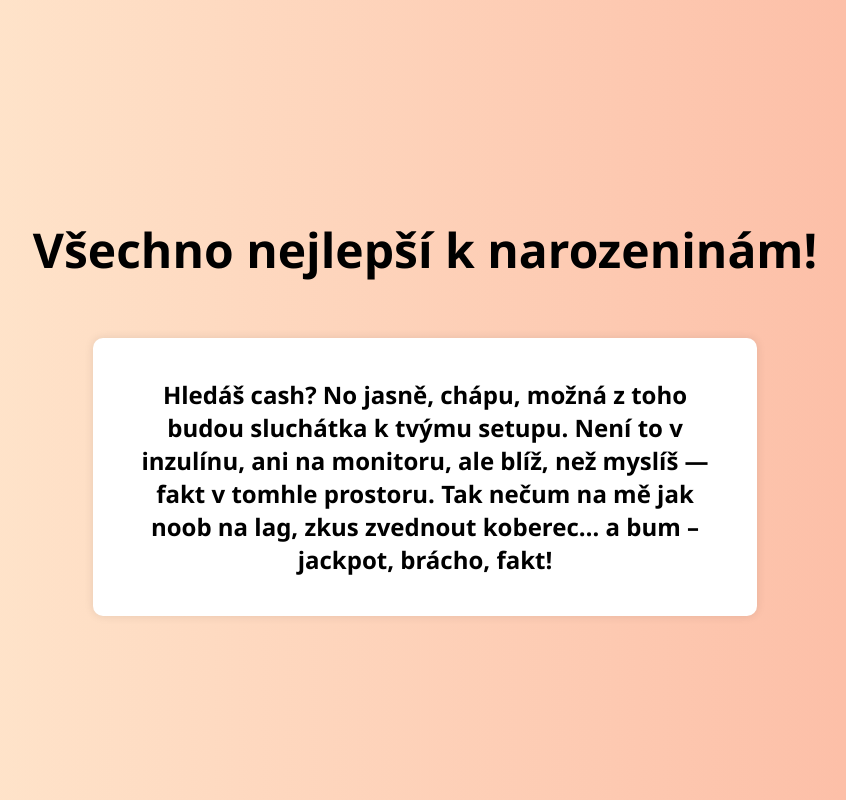
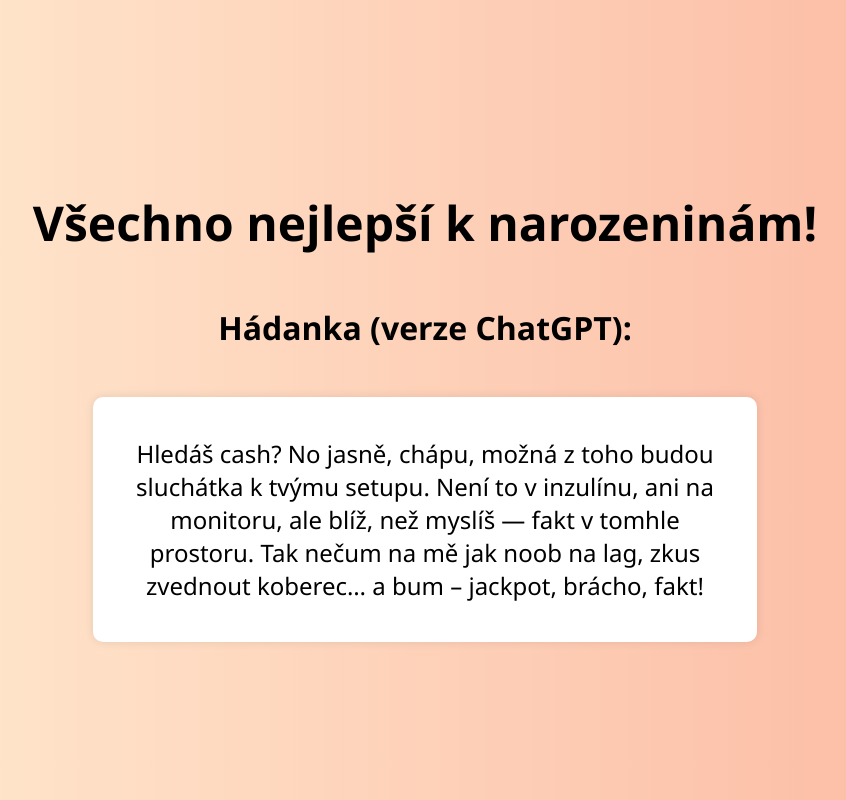
Before and after one commit to slunnnko/joza, a plain HTML site: page index.html in a window 1280 px wide. Shown: the whole page, without its empty margins (215-1061 px from the left). Drawn offline with Linux system fonts and the light colour scheme.

Commit message:
Update index.html

```diff
--- a/index.html
+++ b/index.html
@@ -20,6 +20,10 @@
       font-size: 3em;
       margin-bottom: 0.5em;
     }
+    h2 {
+      font-size: 2em;
+      margin-bottom: 0.5em;
+    }
     p {
       font-size: 1.5em;
       max-width: 600px;
@@ -35,9 +39,9 @@
 </head>
 <body>
   <h1>Všechno nejlepší k narozeninám!</h1>
+     <h2>Hádanka (verze ChatGPT):</h2>
   <div class="riddle">
     <p>
-     <b> <Hádanka (verze ChatGPT):</b>
 Hledáš cash? No jasně, chápu,
 možná z toho budou sluchátka k tvýmu setupu.
 Není to v inzulínu, ani na monitoru,
```
